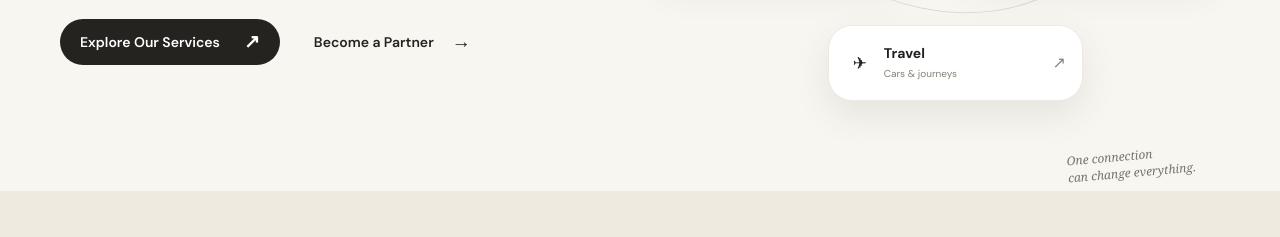
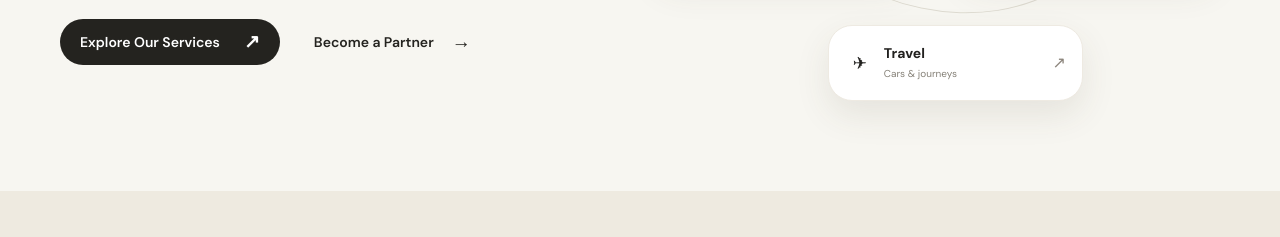
Before and after one commit to trust2switch-startup/One-Place, a website: page public/index.html in a window 1280 px wide. Shown: the part 531-768 px from the top of the page. Drawn offline with Linux system fonts and the light colour scheme.

Commit message:
Update index.html

```diff
--- a/public/index.html
+++ b/public/index.html
@@ -238,11 +238,11 @@
   </div>
 
   <!-- Supporting message -->
-  <div class="art-note">
+  <!-- <div class="art-note">
     One connection<br>
     can change everything.
     <span class="note-underline"></span>
-  </div>
+  </div> -->
 
 </div>
 
```
